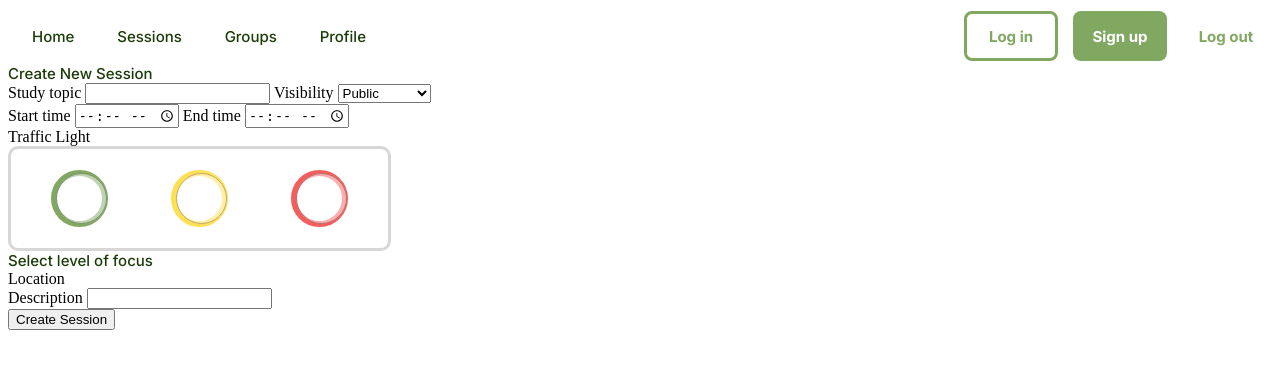
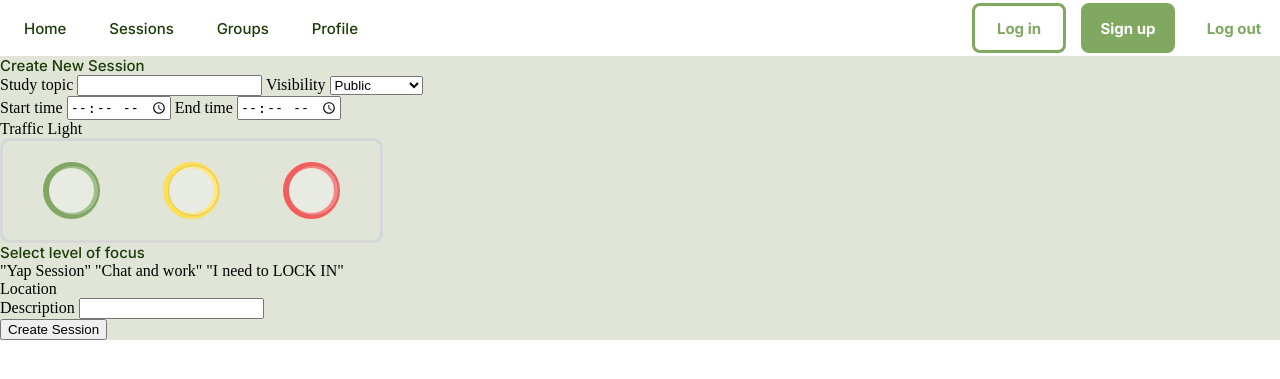
Before and after one commit to dthomas1202/mruhacks2025, a PHP site: page /createSession.html in a window 1280 px wide. Shown: the top 379 px of the page. Run offline with PHP 8.4, Linux system fonts and the light colour scheme.

Commit message:
traffic lightsss

```diff
--- a/pages/createSession.html
+++ b/pages/createSession.html
@@ -32,6 +32,9 @@
             <a id="logout" href="">Log out</a>
         </div>
     </header>
+
+    <main>
+        <div>
         <p>Create New Session</p>
         <form action>
             <!-- <div class="" -->
@@ -52,8 +55,8 @@
                 <lable>Traffic Light</lable>
                 <div class="lights">
                     <div class="greenLight">
-                    <span class="light"></span>
-                    <input type="radio" value="green" id="green" name="radio">
+                        <input type="radio" value="green" name="radio">
+                        <span class="light" id="green"></span>
                     </div>
                     <div class="yellowLight">
                         <input type="radio" value="yellow" id="yellow" name="radio">
@@ -63,18 +66,11 @@
                         <input type="radio" value="red" id="red" name="radio">
                         <span class="light"></span>
                     </div>
-
                 </div>
-            <p id="noneSelected">Select level of focus</p>
-            <label for="green">
-
-            </label>
-            <label for="yellow">
-
-            </label>
-            <label for="red">
-
-            </label>
+                <p class="status" id="noneSelected">Select level of focus</p>
+                <label class="status" for="green">"Yap Session"</label>
+                <label class="status" for="yellow">"Chat and work"</label>
+                <label class="status" for="red">"I need to LOCK IN"</label>
             </div>
             <div class="location">
                 <label for="map">Location</label>
@@ -86,11 +82,10 @@
             </div>
 
             <input type="submit" value="Create Session">
-
-
         </form>
 
-    <main>
+        </div>
+
 
     </main>
 </body>
--- a/pages/css/createSession.css
+++ b/pages/css/createSession.css
@@ -1,3 +1,12 @@
+body {
+    width: 100%;
+    margin:0;
+}
+main {
+    background-color: #E0E5D7;
+}
+
+
 .lights {
     display: flex;
     width: 18.5625rem;
@@ -17,7 +26,7 @@
 
 .lights input {
     position: absolute;
-    opacity: 50%;
+    opacity: 25%;
     width: 3.2rem;
     height: 3.2rem;
 }
@@ -34,28 +43,35 @@
     border: 6px solid #80A861;
 }
 
-.greenLight:hover > span, lights {
+.greenLight:hover>span {
     background-color: #80A861;
 }
 
-
-
-/* .lights input:checked~.greenLight span {
+.greenLight input:checked~span {
     background-color: #80A861;
-} */
+}
 
 .yellowLight span {
     border: 6px solid #FFDF53;
 
 }
 
+.yellowLight:hover>span {
+    background-color: #FFDF53;
+}
+
+.yellowLight input:checked~span {
+    background-color: #FFDF53;
+}
+
 .redLight span {
     border: 6px solid #F55C5C;
-
-
 }
 
+.redLight:hover>span {
+    background-color: #F55C5C;
+}
 
-#yellow {}
-
-#red {}
+.redLight input:checked~span {
+    background-color: #F55C5C;
+}
```
Lines whose indentation alone changed are shown as unchanged.
